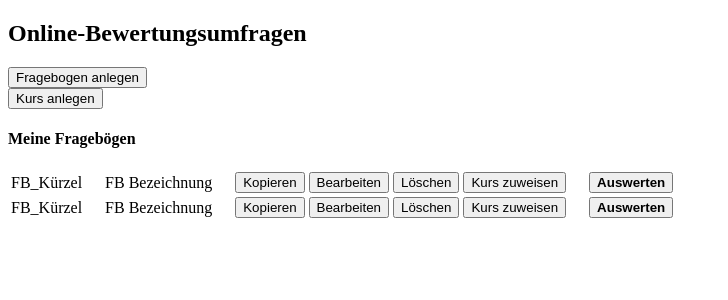
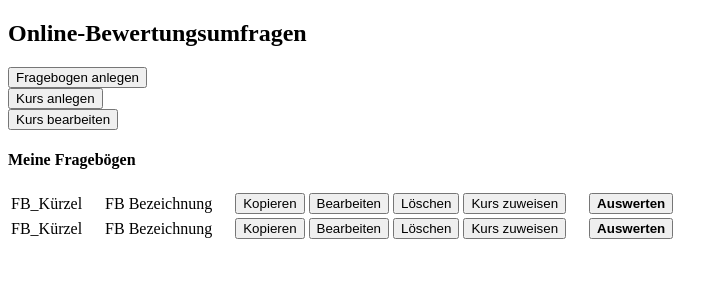
Before and after one commit to xSpeed1337/Datenbanken_Umfragen_Webseite, a PHP site: the page made by src/Pages/MySurveys_Interviewer.php in a window 1280 px wide. Shown: the top 300 px of the page, without its empty margins (0-728 px from the left). Run offline with PHP 8.4, Linux system fonts and the light colour scheme; the template is opened without the code that fills it, so the values that code supplies are empty; a user stored in the database is signed in.

Commit message:
added button to Edit Course

```diff
--- a/src/Pages/MySurveys_Interviewer.php
+++ b/src/Pages/MySurveys_Interviewer.php
@@ -25,6 +25,10 @@
 
 <form method="GET" action="CreateCourse/CreateCourse_description.php">
     <button type="submit" name="CreateCourse">Kurs anlegen</button>
+</form>
+
+<form method="GET" action="EditCourse/EditCourse_Description.php">
+    <button type="submit" name="CreateCourse">Kurs bearbeiten</button>
 </form>
 
 <form method="POST">
```
